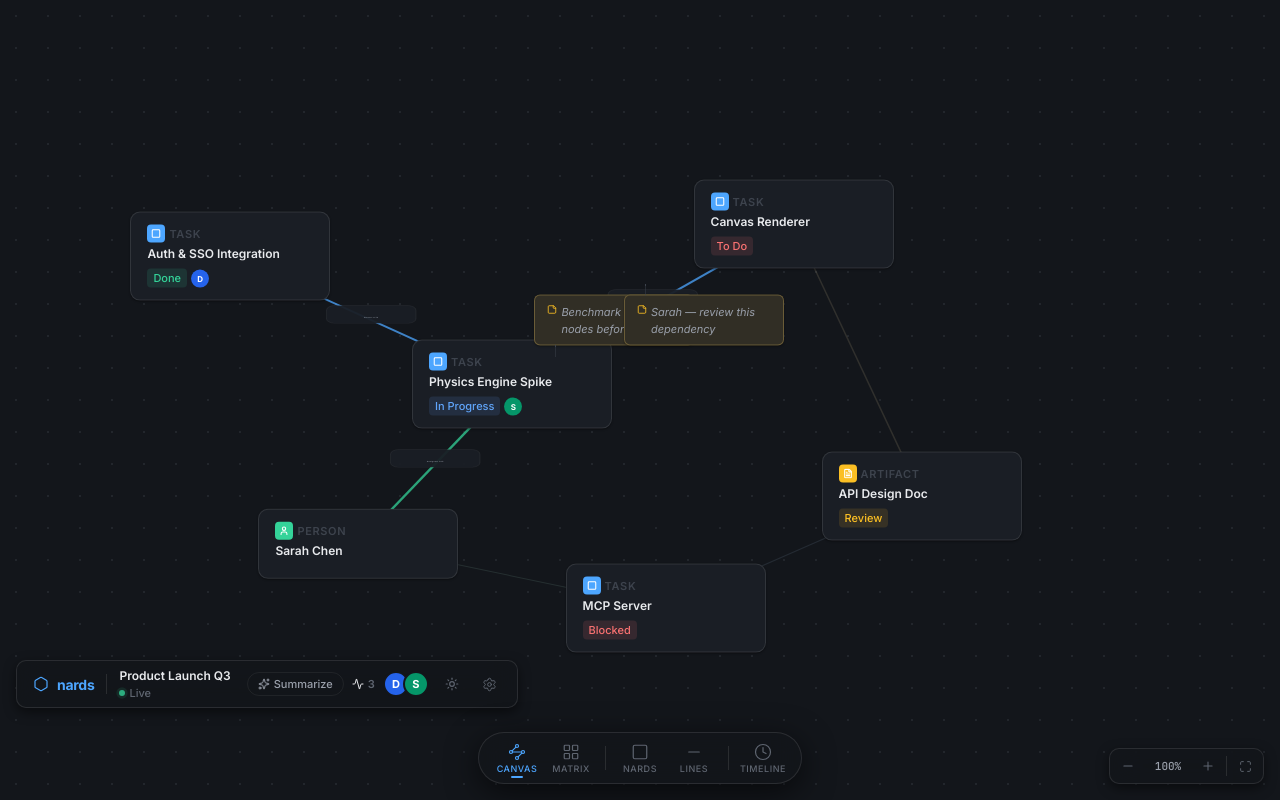
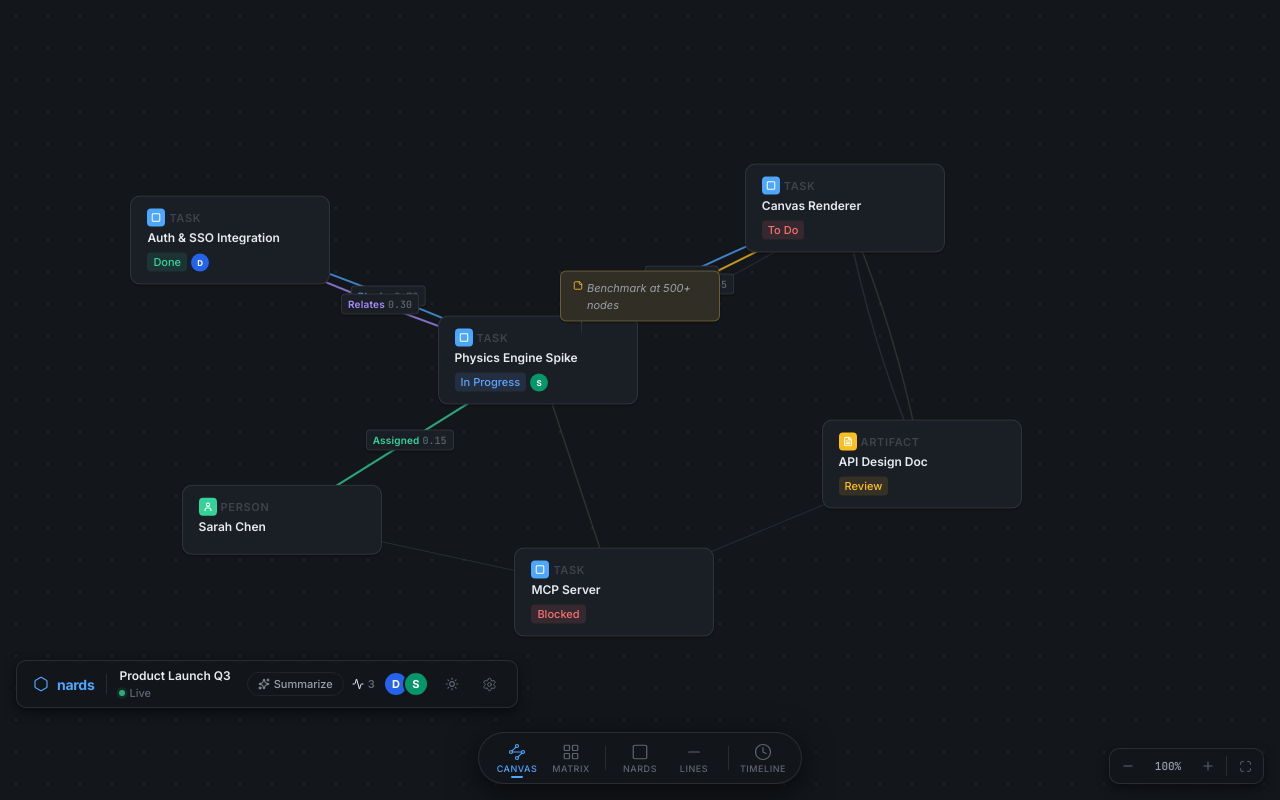
Before and after one commit to themightyboosh/nords, a React (Vite) app in the folder client-alt/: page / in a window 1280 px wide. Built offline with nearby package versions, Linux system fonts and the light colour scheme.

Commit message:
fix: Readable HTML line labels, many-to-many ribbon bowing for parallel connections

```diff
--- a/client-alt/src/components/Canvas/CanvasMock.css
+++ b/client-alt/src/components/Canvas/CanvasMock.css
@@ -58,13 +58,35 @@
   filter: saturate(0.3);
 }
 
-/* Label pills */
-.nards-tether__label-text {
+/* ── HTML Tether Labels (positioned absolutely, NOT inside SVG) ── */
+.nards-tether-label {
+  position: absolute;
+  transform: translate(-50%, -50%);
+  z-index: 11;
+  display: inline-flex;
+  align-items: center;
+  gap: 3px;
+  background: var(--nards-color-bg-surface);
+  border: 1px solid var(--nards-color-border-default);
+  border-radius: var(--nards-radius-sm);
+  padding: 2px 6px;
+  white-space: nowrap;
+  box-shadow: var(--nards-shadow-sm);
+  pointer-events: none;
+}
+
+.nards-tether-label__type {
   font-family: var(--nards-font-primary);
-  font-size: 0.18px;
-  font-weight: 500;
-  fill: var(--nards-color-text-secondary);
-  letter-spacing: 0.005px;
+  font-size: 10px;
+  font-weight: var(--nards-font-weight-semibold);
+  letter-spacing: 0.02em;
+}
+
+.nards-tether-label__value {
+  font-family: var(--nards-font-mono);
+  font-size: 10px;
+  font-weight: var(--nards-font-weight-medium);
+  color: var(--nards-color-text-tertiary);
 }
 
 /* ═══════════════════════════════════════════════ */
--- a/client-alt/src/components/Canvas/CanvasMock.tsx
+++ b/client-alt/src/components/Canvas/CanvasMock.tsx
@@ -25,30 +25,49 @@ interface TetherData {
   value: number;
   label: string;
   ghost?: boolean;
-  note?: string;
 }
 
 const NARDS: NardData[] = [
-  { id: 'n1', title: 'Auth & SSO Integration', type: 'Task', typeIcon: Square, typeColor: '#4da6ff', status: 'Done', statusColor: 'var(--nards-color-success)', assignee: 'D', assigneeColor: '#2563eb', x: 18, y: 32 },
-  { id: 'n2', title: 'Physics Engine Spike', type: 'Task', typeIcon: Square, typeColor: '#4da6ff', status: 'In Progress', statusColor: 'var(--nards-color-info)', assignee: 'S', assigneeColor: '#059669', x: 40, y: 48, note: 'Benchmark at 500+ nodes before deciding' },
-  { id: 'n3', title: 'Canvas Renderer', type: 'Task', typeIcon: Square, typeColor: '#4da6ff', status: 'To Do', statusColor: 'var(--nards-color-danger)', x: 62, y: 28 },
-  { id: 'n4', title: 'Sarah Chen', type: 'Person', typeIcon: User, typeColor: '#34d399', x: 28, y: 68 },
-  { id: 'n5', title: 'API Design Doc', type: 'Artifact', typeIcon: FileText, typeColor: '#fbbf24', status: 'Review', statusColor: 'var(--nards-color-warning)', x: 72, y: 62 },
-  { id: 'n6', title: 'MCP Server', type: 'Task', typeIcon: Square, typeColor: '#4da6ff', status: 'Blocked', statusColor: 'var(--nards-color-danger)', x: 52, y: 76 },
+  { id: 'n1', title: 'Auth & SSO Integration', type: 'Task', typeIcon: Square, typeColor: '#4da6ff', status: 'Done', statusColor: 'var(--nards-color-success)', assignee: 'D', assigneeColor: '#2563eb', x: 18, y: 30 },
+  { id: 'n2', title: 'Physics Engine Spike', type: 'Task', typeIcon: Square, typeColor: '#4da6ff', status: 'In Progress', statusColor: 'var(--nards-color-info)', assignee: 'S', assigneeColor: '#059669', x: 42, y: 45, note: 'Benchmark at 500+ nodes' },
+  { id: 'n3', title: 'Canvas Renderer', type: 'Task', typeIcon: Square, typeColor: '#4da6ff', status: 'To Do', statusColor: 'var(--nards-color-danger)', x: 66, y: 26 },
+  { id: 'n4', title: 'Sarah Chen', type: 'Person', typeIcon: User, typeColor: '#34d399', x: 22, y: 65 },
+  { id: 'n5', title: 'API Design Doc', type: 'Artifact', typeIcon: FileText, typeColor: '#fbbf24', status: 'Review', statusColor: 'var(--nards-color-warning)', x: 72, y: 58 },
+  { id: 'n6', title: 'MCP Server', type: 'Task', typeIcon: Square, typeColor: '#4da6ff', status: 'Blocked', statusColor: 'var(--nards-color-danger)', x: 48, y: 74 },
 ];
 
 const TETHERS: TetherData[] = [
+  // n1 ↔ n2: TWO connections — will ribbon
   { from: 'n1', to: 'n2', type: 'Blocks', color: '#4da6ff', value: 0.72, label: 'Partial Block' },
-  { from: 'n2', to: 'n3', type: 'Blocks', color: '#4da6ff', value: 0.91, label: 'Hard Block', note: 'Sarah — review this dependency' },
+  { from: 'n1', to: 'n2', type: 'Relates', color: '#a78bfa', value: 0.30, label: 'Weak Relation' },
+  // n2 ↔ n3: THREE connections — full ribbon demo
+  { from: 'n2', to: 'n3', type: 'Blocks', color: '#4da6ff', value: 0.91, label: 'Hard Block' },
+  { from: 'n2', to: 'n3', type: 'Depends', color: '#fbbf24', value: 0.55, label: 'Medium Dep.' },
+  { from: 'n2', to: 'n3', type: 'Relates', color: '#a78bfa', value: 0.20, label: 'Context', ghost: true },
+  // n4 → n2, n4 → n6
   { from: 'n4', to: 'n2', type: 'Assigned', color: '#34d399', value: 0.15, label: 'Primary' },
+  { from: 'n4', to: 'n6', type: 'Assigned', color: '#34d399', value: 0.32, label: 'Secondary', ghost: true },
+  // n3 ↔ n5: TWO ghost connections
   { from: 'n3', to: 'n5', type: 'Depends', color: '#fbbf24', value: 0.45, label: 'Moderate', ghost: true },
+  { from: 'n3', to: 'n5', type: 'Relates', color: '#a78bfa', value: 0.60, label: 'Strong Ref.', ghost: true },
+  // n5 → n6, n6 → n2
   { from: 'n5', to: 'n6', type: 'Blocks', color: '#4da6ff', value: 0.88, label: 'Near-Block', ghost: true },
-  { from: 'n4', to: 'n6', type: 'Assigned', color: '#34d399', value: 0.32, label: 'Secondary', ghost: true },
+  { from: 'n6', to: 'n2', type: 'Depends', color: '#fbbf24', value: 0.65, label: 'Strong Dep.', ghost: true },
 ];
 
 interface CanvasMockProps {
   onNardClick: (id: string) => void;
   selectedNard: string | null;
+}
+
+function getRibbonOffset(tether: TetherData, allTethers: TetherData[]): number {
+  const pairKey = [tether.from, tether.to].sort().join('-');
+  const siblings = allTethers.filter(t => [t.from, t.to].sort().join('-') === pairKey);
+  if (siblings.length <= 1) return 0;
+  const myIndex = siblings.indexOf(tether);
+  const spread = 1.2;
+  const totalWidth = (siblings.length - 1) * spread;
+  return (myIndex * spread) - (totalWidth / 2);
 }
 
 const CanvasMock: React.FC<CanvasMockProps> = ({ onNardClick, selectedNard }) => {
@@ -63,16 +82,36 @@ const CanvasMock: React.FC<CanvasMockProps> = ({ onNardClick, selectedNard }) =>
     return n ? { x: n.x, y: n.y } : { x: 0, y: 0 };
   };
 
+  // Pre-compute tether label positions (in %)
+  const tetherLabels = TETHERS.filter(t => !t.ghost).map((t) => {
+    const from = getNardPos(t.from);
+    const to = getNardPos(t.to);
+    const midX = (from.x + to.x) / 2;
+    const midY = (from.y + to.y) / 2;
+    const offset = getRibbonOffset(t, TETHERS);
+    const dx = to.x - from.x;
+    const dy = to.y - from.y;
+    const len = Math.sqrt(dx * dx + dy * dy) || 1;
+    const perpX = (-dy / len) * offset;
+    const perpY = (dx / len) * offset;
+    return {
+      x: midX + perpX,
+      y: midY + perpY,
+      type: t.type,
+      value: t.value,
+      color: t.color,
+    };
+  });
+
   return (
     <div className="nards-canvas">
       <div className="nards-canvas__grid" />
 
-      {/* Zoomable content wrapper */}
       <div
         className="nards-canvas__content"
         style={{ transform: `scale(${zoom / 100})` }}
       >
-        {/* SVG tether layer */}
+        {/* SVG tether lines only — no text inside SVG */}
         <svg className="nards-canvas__tethers" viewBox="0 0 100 100" preserveAspectRatio="none">
           <defs>
             <marker id="arrow-active" markerWidth="8" markerHeight="6" refX="7" refY="3" orient="auto">
@@ -84,35 +123,44 @@ const CanvasMock: React.FC<CanvasMockProps> = ({ onNardClick, selectedNard }) =>
             const to = getNardPos(t.to);
             const midX = (from.x + to.x) / 2;
             const midY = (from.y + to.y) / 2;
+            const offset = getRibbonOffset(t, TETHERS);
+            const dx = to.x - from.x;
+            const dy = to.y - from.y;
+            const len = Math.sqrt(dx * dx + dy * dy) || 1;
+            const perpX = (-dy / len) * offset;
+            const perpY = (dx / len) * offset;
+            const cpX = midX + perpX * 2;
+            const cpY = midY + perpY * 2;
+            const pathD = offset === 0
+              ? `M ${from.x} ${from.y} L ${to.x} ${to.y}`
+              : `M ${from.x} ${from.y} Q ${cpX} ${cpY} ${to.x} ${to.y}`;
+
             return (
-              <g key={i}>
-                <line
-                  x1={`${from.x}%`} y1={`${from.y}%`}
-                  x2={`${to.x}%`} y2={`${to.y}%`}
-                  className={t.ghost ? 'nards-tether--ghost' : 'nards-tether--active'}
-                  stroke={t.color}
-                  markerEnd={!t.ghost ? "url(#arrow-active)" : undefined}
-                />
-                {!t.ghost && (
-                  <g>
-                    <rect
-                      x={`${midX - 3.5}%`} y={`${midY - 1.8}%`}
-                      width="7%" height="2.2%"
-                      rx="0.6"
-                      fill="var(--nards-color-bg-surface)"
-                      stroke="var(--nards-color-border-subtle)"
-                      strokeWidth="0.08"
-                      opacity="0.95"
-                    />
-                    <text x={`${midX}%`} y={`${midY - 0.2}%`} className="nards-tether__label-text" textAnchor="middle">
-                      {t.type}: {t.value.toFixed(2)}
-                    </text>
-                  </g>
-                )}
-              </g>
+              <path
+                key={i}
+                d={pathD}
+                className={t.ghost ? 'nards-tether--ghost' : 'nards-tether--active'}
+                stroke={t.color}
+                fill="none"
+                markerEnd={!t.ghost ? "url(#arrow-active)" : undefined}
+              />
             );
           })}
         </svg>
+
+        {/* HTML tether labels — positioned absolutely via % */}
+        {tetherLabels.map((label, i) => (
+          <div
+            key={`label-${i}`}
+            className="nards-tether-label"
+            style={{ left: `${label.x}%`, top: `${label.y}%` }}
+          >
+            <span className="nards-tether-label__type" style={{ color: label.color }}>
+              {label.type}
+            </span>
+            <span className="nards-tether-label__value">{label.value.toFixed(2)}</span>
+          </div>
+        ))}
 
         {/* Nard nodes */}
         {NARDS.map((nard) => {
@@ -149,7 +197,6 @@ const CanvasMock: React.FC<CanvasMockProps> = ({ onNardClick, selectedNard }) =>
                   </div>
                 )}
               </div>
-              {/* Anchored sticky note */}
               {nard.note && (
                 <div
                   className="nards-sticky-note"
@@ -163,28 +210,9 @@ const CanvasMock: React.FC<CanvasMockProps> = ({ onNardClick, selectedNard }) =>
             </React.Fragment>
           );
         })}
-
-        {/* Line-anchored sticky note mock */}
-        {TETHERS.filter(t => t.note && !t.ghost).map((t, i) => {
-          const from = getNardPos(t.from);
-          const to = getNardPos(t.to);
-          const midX = (from.x + to.x) / 2;
-          const midY = (from.y + to.y) / 2;
-          return (
-            <div
-              key={`line-note-${i}`}
-              className="nards-sticky-note nards-sticky-note--line"
-              style={{ left: `${midX + 4}%`, top: `${midY + 2}%` }}
-            >
-              <div className="nards-sticky-note__connector" />
-              <StickyNote size={10} className="nards-sticky-note__icon" />
-              <span className="nards-sticky-note__text">{t.note}</span>
-            </div>
-          );
-        })}
       </div>
 
-      {/* Zoom Controls — fixed, doesn't scale with canvas */}
+      {/* Zoom Controls */}
       <div className="nards-zoom-controls nards-glass">
         <button className="nards-zoom-controls__btn" onClick={zoomOut} aria-label="Zoom out">
           <Minus size={14} strokeWidth={1.8} />
```
